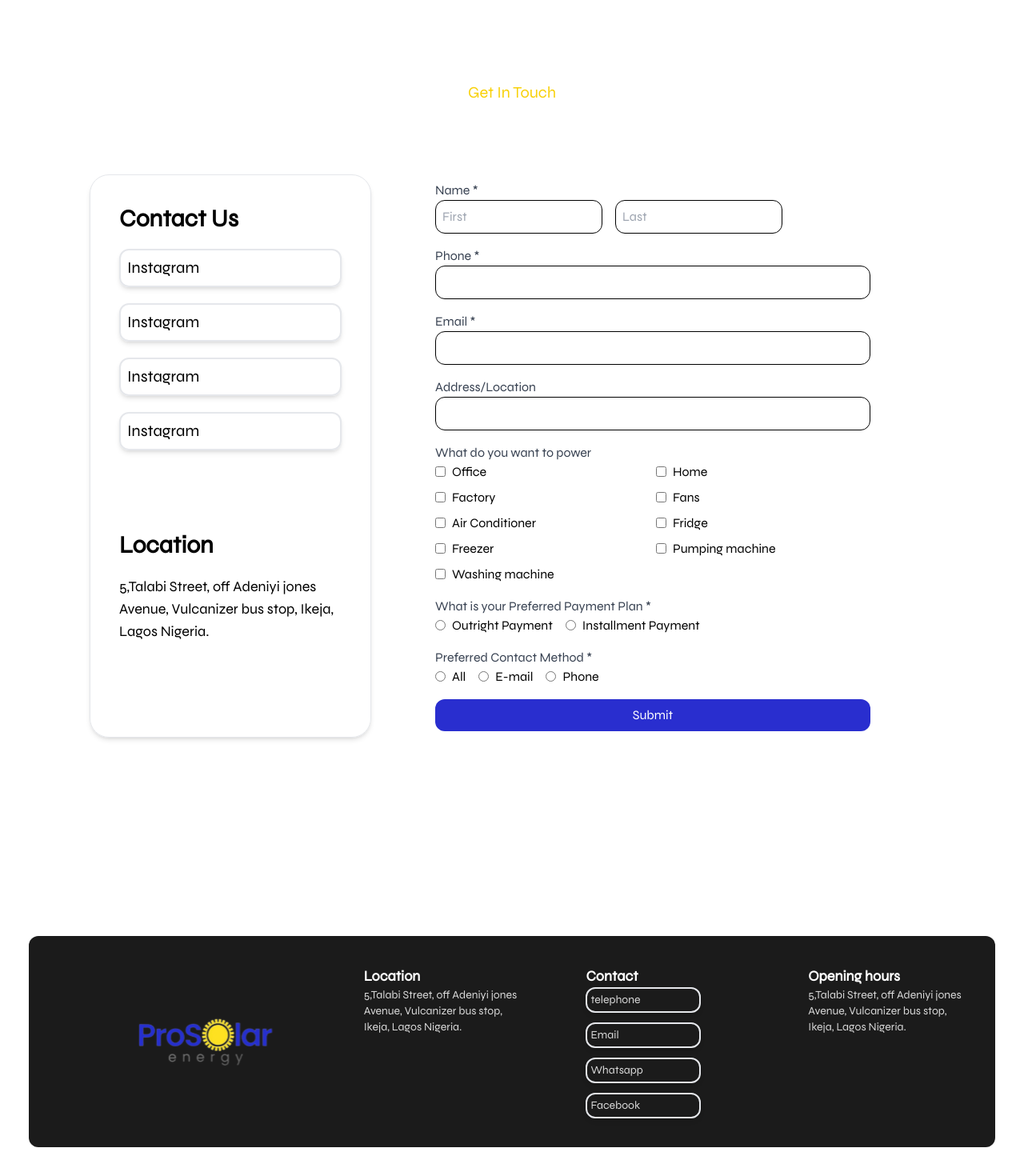
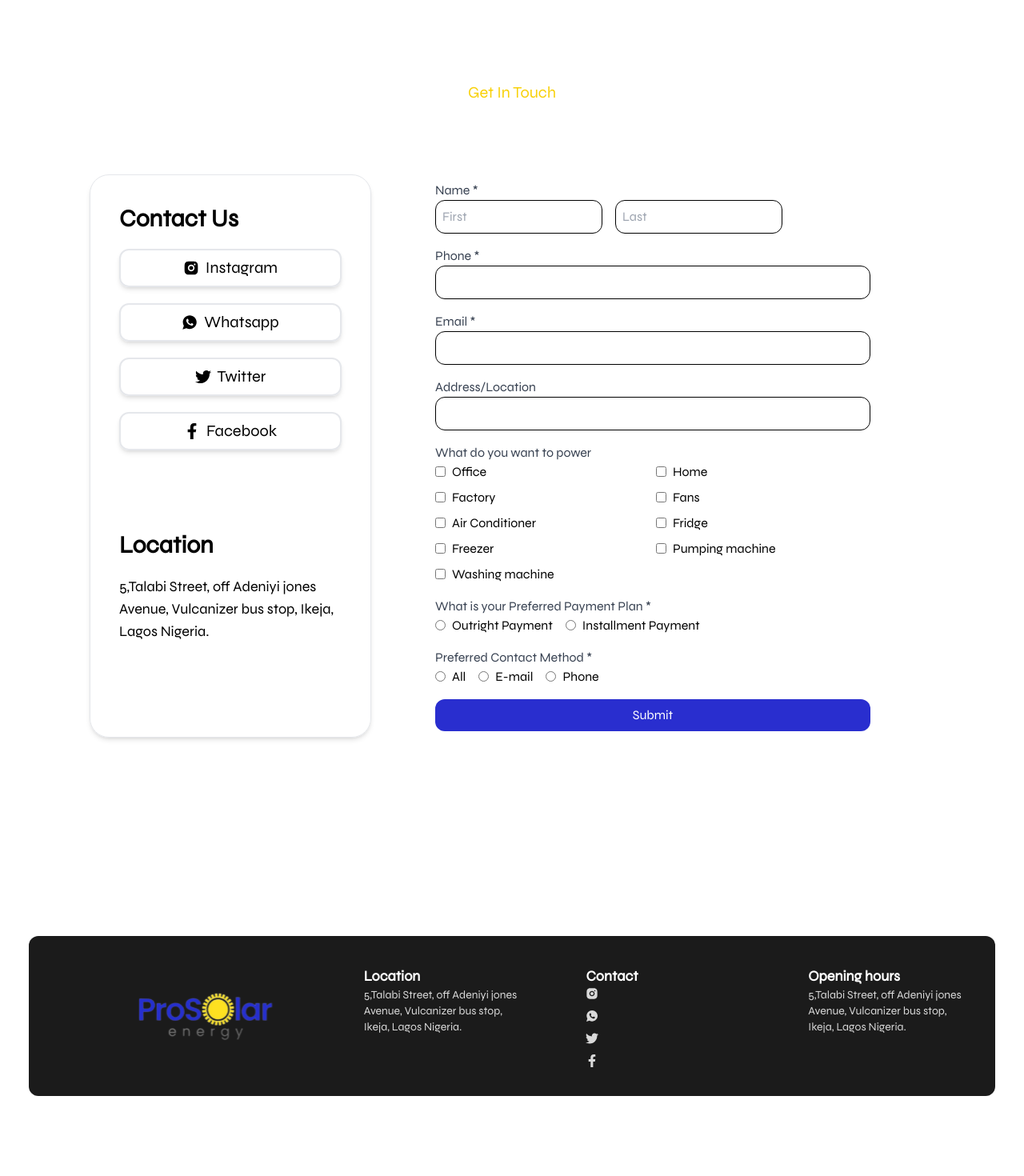
Before and after one commit to olaspanky/Prosolar, a Next.js app: page /pages/contact in a window 1280 px wide. Shown: the part 558-2028 px from the top of the page at 80% size. After the commit the page ends 1964 px from the top, so only its background shows below. Built offline with nearby package versions, Linux system fonts and the light colour scheme.

Commit message:
second commit

```diff
--- a/package.json
+++ b/package.json
@@ -15,6 +15,7 @@
     "next": "14.2.3",
     "react": "^18",
     "react-dom": "^18",
+    "react-icons": "^5.2.1",
     "react-slick": "^0.30.2",
     "react-slideshow-image": "^4.3.1",
     "react-use-cart": "^1.13.0",
--- a/src/app/components/Footer.jsx
+++ b/src/app/components/Footer.jsx
@@ -1,7 +1,10 @@
 import Image from 'next/image'
 import React from 'react'
 import logo from "../../../public/assets/plogo.svg"
-
+import { RiInstagramFill } from "react-icons/ri";
+import { IoLogoWhatsapp } from "react-icons/io";
+import { FaTwitter } from "react-icons/fa6";
+import { FaFacebookF } from "react-icons/fa";
 
 export const Footer = () => {
   return (
@@ -22,11 +25,11 @@ Ikeja, Lagos Nigeria.
                 </div>
                 <div className='lg:w-1/3'>
                     <h1 className='text-sm lg:text-lg font-bold text-white'>Contact</h1>
-                    <div className="flex flex-row lg:w-36 w-20 lg:flex-col gap-3">
-    <div className="text-xs lg:text-sm    border-2 rounded-xl w-full shadow-md p-1">telephone</div>
-    <div className="text-xs lg:text-sm   border-2 rounded-xl w-full shadow-md p-1">Email</div>
-    <div className="text-xs lg:text-sm hidden lg:flex    border-2 rounded-xl w-full shadow-md p-1">Whatsapp</div>
-    <div className="text-xs lg:text-sm hidden lg:flex   border-2 rounded-xl w-full shadow-md p-1">Facebook</div>
+                    <div className="flex flex-row lg:flex-col gap-3">
+    <div className=""><RiInstagramFill/></div>
+    <div className=""><IoLogoWhatsapp/></div>
+    <div className=""><FaTwitter/></div>
+    <div className=""><FaFacebookF/></div>
 
 </div>
                 </div>
--- a/src/app/components/Form.jsx
+++ b/src/app/components/Form.jsx
@@ -1,6 +1,12 @@
 import React from 'react';
 import { useFormik } from 'formik';
 import * as Yup from 'yup';
+import { RiInstagramFill } from "react-icons/ri";
+import { IoLogoWhatsapp } from "react-icons/io";
+import { FaTwitter } from "react-icons/fa6";
+import { FaFacebookF } from "react-icons/fa";
+
+
 
 
 
@@ -44,10 +50,11 @@ export const Hero = () => {
     <div className="col-span-4 flex flex-col gap-5 lg:p-9 p-3 shadow-md border  rounded-3xl">
 <h1 className="text-3xl font-bold">Contact Us</h1>
 <div className="flex flex-col gap-5">
-    <div className="text-sm lg:text-lg xl:text-md lg:text-xl  border-2 rounded-xl w-full shadow-md p-2">Instagram</div>
-    <div className="text-sm lg:text-lg xl:text-md lg:text-xl  border-2 rounded-xl w-full shadow-md p-2">Instagram</div>
-    <div className="text-sm lg:text-lg xl:text-md lg:text-xl  border-2 rounded-xl w-full shadow-md p-2">Instagram</div>
-    <div className="text-sm lg:text-lg xl:text-md lg:text-xl  border-2 rounded-xl w-full shadow-md p-2">Instagram</div>
+    <div className="text-sm lg:text-lg xl:text-md lg:text-xl  border-2 rounded-xl w-full shadow-md p-2 flex gap-2 justify-center items-center"><RiInstagramFill/>Instagram</div>
+    <div className="text-sm lg:text-lg xl:text-md lg:text-xl  border-2 rounded-xl w-full shadow-md p-2 flex gap-2 justify-center items-center"><IoLogoWhatsapp/>Whatsapp</div>
+    <div className="text-sm lg:text-lg xl:text-md lg:text-xl  border-2 rounded-xl w-full shadow-md p-2 flex gap-2 justify-center items-center"><FaTwitter/>Twitter</div>
+    <div className="text-sm lg:text-lg xl:text-md lg:text-xl  border-2 rounded-xl w-full shadow-md p-2 flex gap-2 justify-center items-center"><FaFacebookF/>Facebook</div>
+
 
 </div>
 
```
Also changed, not shown: 1 other file (tests, documents, lock files or other folders).
